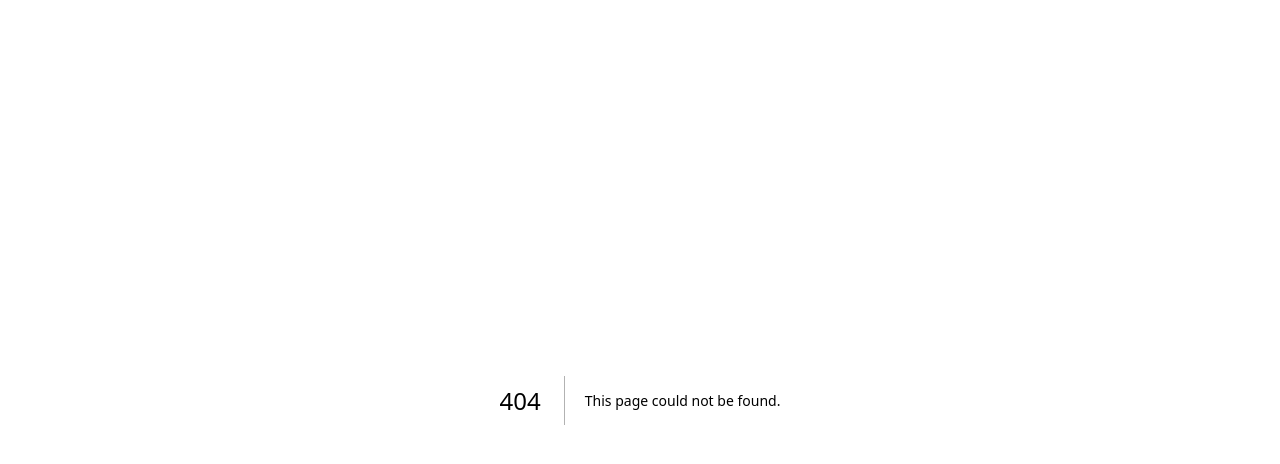
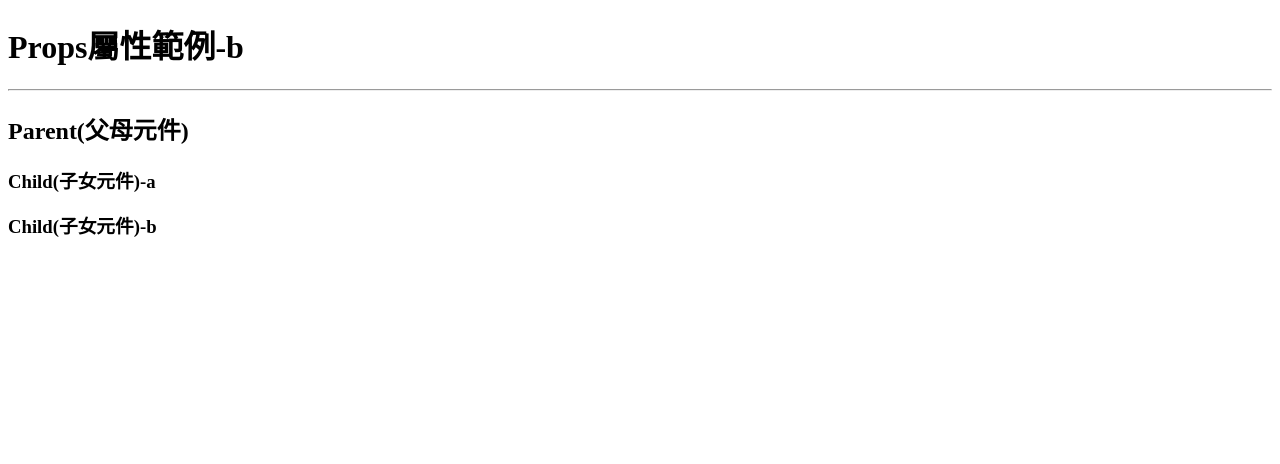
Before and after one commit to eyesofkids/react-mli-com, a Next.js app in the folder course/: page /ch-05-props/pc-b in a window 1280 px wide. Before the commit this address had no page. Shown: the top 464 px of the page. Built offline with nearby package versions, Linux system fonts and the light colour scheme.

Commit message:
Props屬性範例-b_架構

```diff
--- /dev/null
+++ b/course/app/ch-05-props/pc-b/_components/child-a.js
@@ -0,0 +1,9 @@
+'use client'
+
+export default function ChildA(props) {
+  return (
+    <>
+      <h3>Child(子女元件)-a</h3>
+    </>
+  )
+}
--- /dev/null
+++ b/course/app/ch-05-props/pc-b/_components/child-b.js
@@ -0,0 +1,9 @@
+'use client'
+
+export default function ChildB(props) {
+  return (
+    <>
+      <h3>Child(子女元件)-b</h3>
+    </>
+  )
+}
--- /dev/null
+++ b/course/app/ch-05-props/pc-b/_components/parent.js
@@ -0,0 +1,14 @@
+'use client'
+
+import ChildA from './child-a'
+import ChildB from './child-b'
+
+export default function Parent() {
+  return (
+    <>
+      <h2>Parent(父母元件)</h2>
+      <ChildA />
+      <ChildB />
+    </>
+  )
+}
--- /dev/null
+++ b/course/app/ch-05-props/pc-b/page.js
@@ -0,0 +1,14 @@
+'use client'
+
+import Parent from './_components/parent'
+
+export default function PcBPage() {
+  return (
+    <>
+      <h1>Props屬性範例-b</h1>
+      <hr />
+      {/* 渲染Parent元件 */}
+      <Parent />
+    </>
+  )
+}
```
